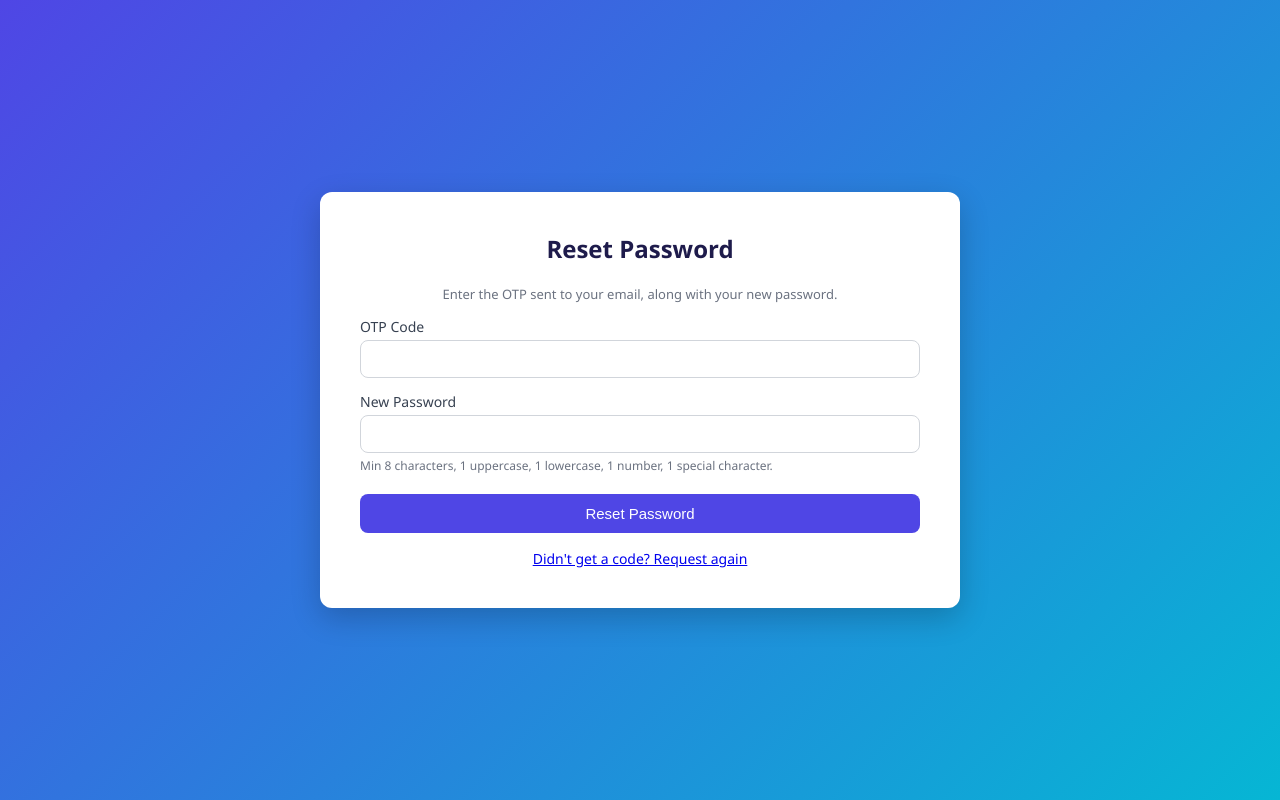
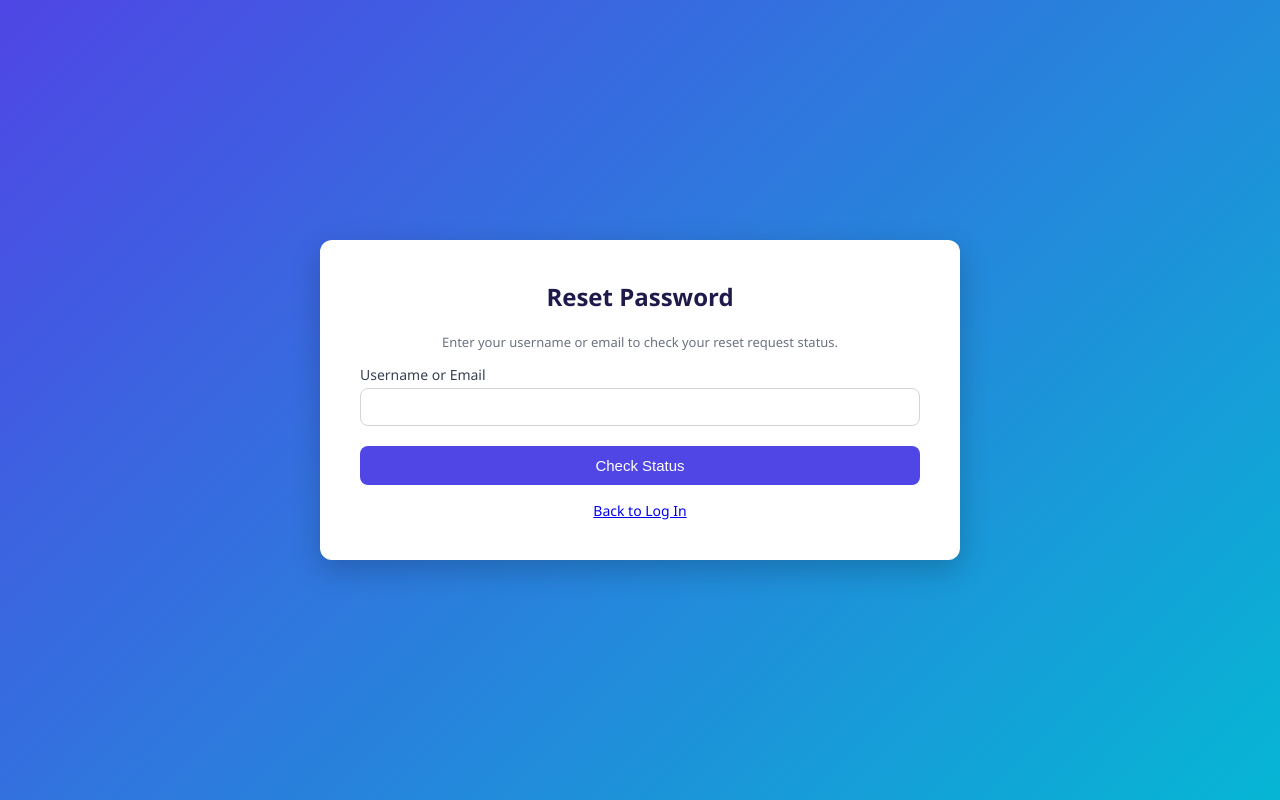
Before and after one commit to 22a21a6157-bit/login-app, a Flask app: page /reset-password in a window 1280 px wide. Run offline with Flask 3, Linux system fonts and the light colour scheme; some libraries are stand-ins or nearby versions.

Commit message:
Update reset_password.html

```diff
--- a/templates/reset_password.html
+++ b/templates/reset_password.html
@@ -2,22 +2,56 @@
 {% block title %}Reset Password{% endblock %}
 {% block content %}
 <h2>Reset Password</h2>
+
+{% if need_identifier %}
   <p style="text-align:center; color:#6b7280; font-size:13px;">
-  Enter the OTP sent to your email, along with your new password.
+    Enter your username or email to check your reset request status.
+  </p>
+  <form method="GET">
+    <label for="identifier">Username or Email</label>
+    <input type="text" id="identifier" name="identifier" required>
+    <button type="submit">Check Status</button>
+  </form>
+
+{% elif awaiting_approval %}
+  <div style="text-align:center; padding:20px 10px;">
+    <div style="font-size:36px;">⏳</div>
+    <p style="color:#92400e; font-weight:600; margin-top:10px;">Waiting for admin approval</p>
+    <p style="color:#6b7280; font-size:13px;">
+      Your request has been submitted. Once an admin approves it, click below
+      to check again and set your new password.
+    </p>
+    <a href="{{ url_for('reset_password', identifier=identifier) }}">
+      <button type="button">Check Again</button>
+    </a>
+  </div>
+
+{% else %}
+  <p style="text-align:center; color:#6b7280; font-size:13px;">
+    Your reset request was approved. Set your new password below.
   </p>
   <form method="POST">
-  <label for="otp">OTP Code</label>
-  <input type="text" id="otp" name="otp" maxlength="6" required>
-
+    <input type="hidden" name="identifier" value="{{ identifier }}">
     <label for="password">New Password</label>
     <input type="password" id="password" name="password" required>
     <div style="font-size:12px; color:#6b7280; margin-top:4px;">
       Min 8 characters, 1 uppercase, 1 lowercase, 1 number, 1 special character.
     </div>
+    <label style="display:flex; align-items:center; gap:6px; margin-top:6px; font-weight:400; font-size:13px;">
+      <input type="checkbox" onclick="togglePassword()" style="width:auto;"> Show password
+    </label>
 
     <button type="submit">Reset Password</button>
   </form>
+  <script>
+  function togglePassword() {
+    const field = document.getElementById('password');
+    field.type = field.type === 'password' ? 'text' : 'password';
+  }
+  </script>
+{% endif %}
+
 <div class="switch-link">
-  <a href="{{ url_for('forgot_password') }}">Didn't get a code? Request again</a>
+  <a href="{{ url_for('login') }}">Back to Log In</a>
 </div>
 {% endblock %}
```
Lines whose indentation alone changed are shown as unchanged.
